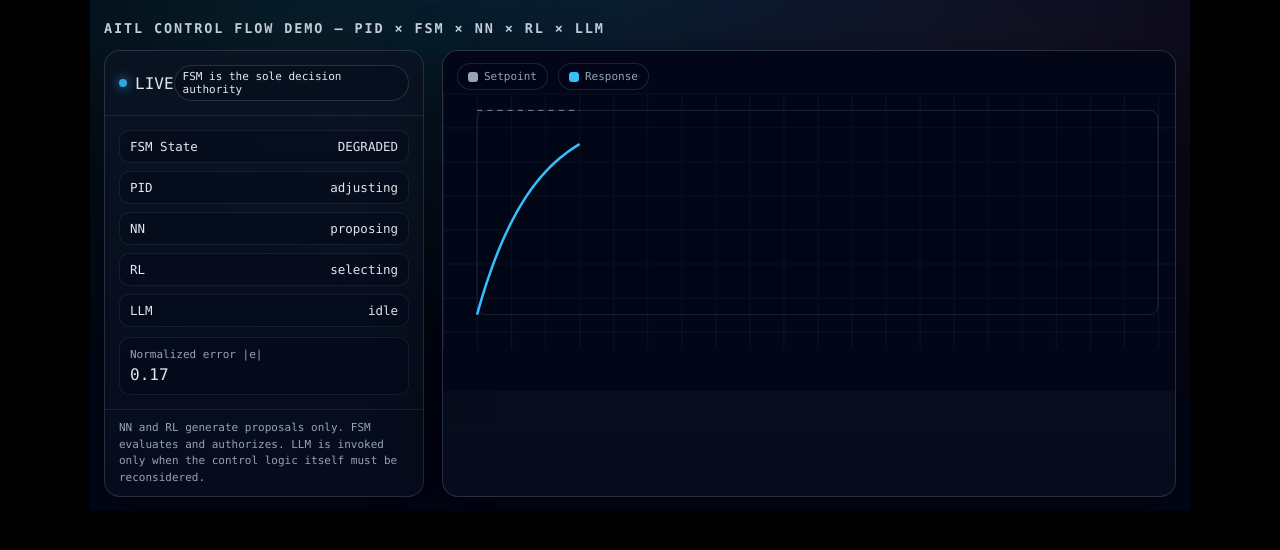
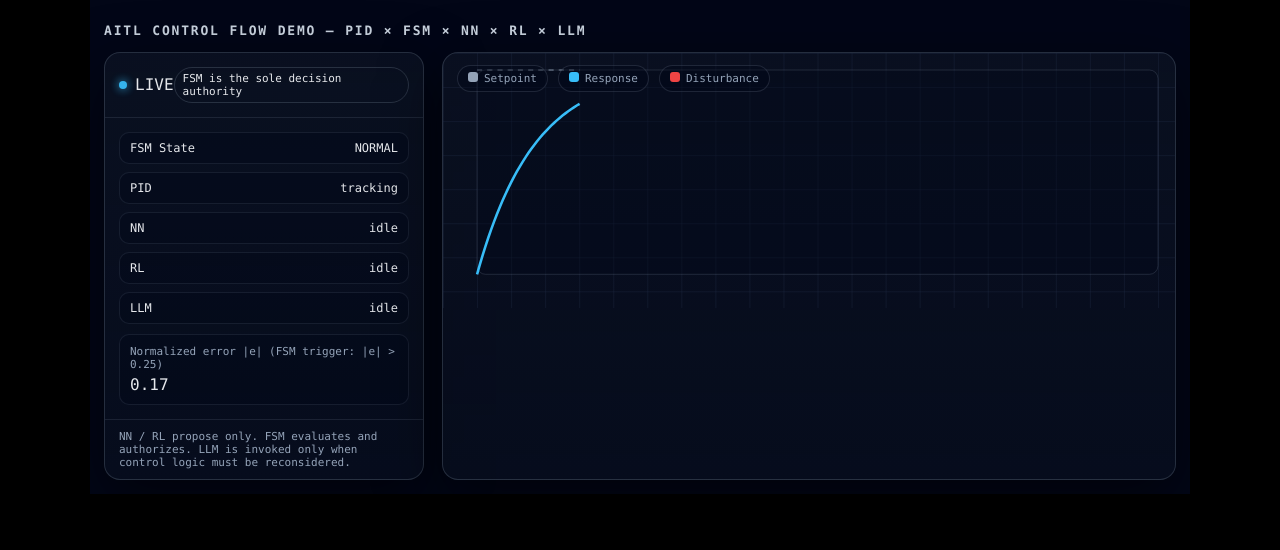
Before and after one commit to Samizo-AITL/aitl-animation-demos, a Jekyll site: the page demo/js-svg/aitl-control-flow.html, which Jekyll copies as it is, in a window 1280 px wide. Shown: the top 550 px of the page. Built offline with Jekyll 4.4.1, drawn with Linux system fonts in a browser that asks for light colours.

Commit message:
Update aitl-control-flow.html

```diff
--- a/demo/js-svg/aitl-control-flow.html
+++ b/demo/js-svg/aitl-control-flow.html
@@ -14,20 +14,14 @@
   --grid:#1f2a44;
   --shadow:0 20px 60px rgba(0,0,0,.55);
 
-  --ok:#22c55e;
-  --warn:#f59e0b;
-  --bad:#ef4444;
-
   --set:#94a3b8;
   --resp:#38bdf8;
-  --cand:#a78bfa;
-  --act:#22c55e;
+  --dist:#ef444433;
 }
 
 *{box-sizing:border-box;}
-html, body{
+html,body{
   margin:0;
-  padding:0;
   background:#000;
   color:#e5e7eb;
   font-family:ui-monospace, Menlo, Consolas, monospace;
@@ -35,20 +29,16 @@
 
 .wrap{
   max-width:1100px;
-  margin:0 auto;
+  margin:auto;
   padding:14px;
-  background:
-    radial-gradient(1200px 700px at 50% -10%, rgba(56,189,248,.12), transparent 55%),
-    radial-gradient(900px 600px at 15% 10%, rgba(34,197,94,.08), transparent 55%),
-    radial-gradient(900px 600px at 85% 20%, rgba(239,68,68,.07), transparent 55%),
-    var(--bg);
+  background:var(--bg);
 }
 
 h1{
-  font-size:13.5px;
+  font-size:13px;
   letter-spacing:.14em;
-  margin:6px 0 14px;
   color:#cbd5e1;
+  margin-bottom:14px;
 }
 
 .panel{
@@ -73,80 +63,60 @@
   align-items:center;
 }
 
-.pulseDot{
+.pulse{
   width:8px;height:8px;border-radius:50%;
   background:#38bdf8;
-  box-shadow:0 0 12px #38bdf8;
+  box-shadow:0 0 10px #38bdf8;
   animation:pulse 1.2s infinite;
-  margin-right:8px;
 }
-@keyframes pulse{0%,100%{opacity:.9;}50%{opacity:.4;}}
+@keyframes pulse{50%{opacity:.4}}
 
 .badge{
   font-size:11px;
   padding:4px 8px;
   border-radius:999px;
   border:1px solid rgba(148,163,184,.22);
-  background:rgba(2,6,23,.25);
 }
 
-.status{padding:14px;font-size:12.5px;}
-
+.status{padding:14px;font-size:12px;}
 .row{
-  display:flex;
-  justify-content:space-between;
-  padding:8px 10px;
-  margin-bottom:8px;
+  display:flex;justify-content:space-between;
+  padding:8px 10px;margin-bottom:8px;
   border-radius:10px;
+  background:rgba(2,6,23,.35);
   border:1px solid rgba(148,163,184,.12);
-  background:rgba(2,6,23,.35);
 }
 
 .kpi{
   margin-top:10px;
   padding:10px;
   border-radius:10px;
+  background:rgba(2,6,23,.35);
   border:1px solid rgba(148,163,184,.12);
-  background:rgba(2,6,23,.35);
 }
 .kpi .label{font-size:11px;color:var(--muted);}
 .kpi .num{font-size:16px;margin-top:4px;}
 
-.footerNote{
+.footer{
   padding:10px 14px;
-  border-top:1px solid rgba(148,163,184,.14);
   font-size:11px;
   color:var(--muted);
-  line-height:1.5;
+  border-top:1px solid rgba(148,163,184,.14);
 }
 
-/* ===== SVG ===== */
 .svgWrap{position:relative;}
-svg{
-  display:block;
-  width:100%;
-  height:340px;
-  background:#020617;
-}
-
 .legend{
   position:absolute;
   top:12px;left:14px;
-  font-size:11px;
-  color:var(--muted);
-  display:flex;
-  gap:10px;
+  font-size:11px;color:var(--muted);
+  display:flex;gap:10px;
 }
 .chip{
-  display:flex;align-items:center;gap:6px;
-  padding:6px 10px;
-  border-radius:999px;
+  padding:6px 10px;border-radius:999px;
+  background:rgba(2,6,23,.35);
   border:1px solid rgba(148,163,184,.18);
-  background:rgba(2,6,23,.35);
 }
-.swatch{width:10px;height:10px;border-radius:3px;}
-.sw1{background:var(--set);}
-.sw2{background:var(--resp);}
+.sw{width:10px;height:10px;border-radius:3px;display:inline-block;margin-right:6px;}
 </style>
 </head>
 
@@ -156,10 +126,11 @@
 
 <div class="panel">
 
+<!-- STATUS -->
 <div class="card">
   <div class="cardHeader">
-    <div style="display:flex;align-items:center;">
-      <span class="pulseDot"></span>LIVE
+    <div style="display:flex;align-items:center;gap:8px">
+      <span class="pulse"></span>LIVE
     </div>
     <span class="badge">FSM is the sole decision authority</span>
   </div>
@@ -172,22 +143,23 @@
     <div class="row"><span>LLM</span><span id="llm">idle</span></div>
 
     <div class="kpi">
-      <div class="label">Normalized error |e|</div>
+      <div class="label">Normalized error |e| (FSM trigger: |e| &gt; 0.25)</div>
       <div class="num" id="err">0.00</div>
     </div>
   </div>
 
-  <div class="footerNote">
-    NN and RL generate proposals only.
-    FSM evaluates and authorizes.
-    LLM is invoked only when the control logic itself must be reconsidered.
+  <div class="footer">
+    NN / RL propose only. FSM evaluates and authorizes.
+    LLM is invoked only when control logic must be reconsidered.
   </div>
 </div>
 
+<!-- GRAPH -->
 <div class="card svgWrap">
   <div class="legend">
-    <div class="chip"><span class="swatch sw1"></span>Setpoint</div>
-    <div class="chip"><span class="swatch sw2"></span>Response</div>
+    <div class="chip"><span class="sw" style="background:var(--set)"></span>Setpoint</div>
+    <div class="chip"><span class="sw" style="background:var(--resp)"></span>Response</div>
+    <div class="chip"><span class="sw" style="background:#ef4444"></span>Disturbance</div>
   </div>
 
   <svg viewBox="0 0 860 300">
@@ -201,6 +173,9 @@
     <rect x="40" y="20" width="800" height="240" rx="10"
           fill="rgba(2,6,23,.35)" stroke="rgba(148,163,184,.22)"/>
 
+    <!-- disturbance -->
+    <rect id="dist" y="20" height="240" fill="var(--dist)" visibility="hidden"/>
+
     <path id="setPath" stroke="#94a3b8" stroke-dasharray="6 6" fill="none"/>
     <path id="pidPath" stroke="#38bdf8" stroke-width="3" fill="none"/>
   </svg>
@@ -212,8 +187,9 @@
 <script>
 const N=240, SET=1.0;
 const X0=40,Y0=20,W=800,H=240;
+const DIST_START=70, DIST_END=120;
 
-const fsmEl=document.getElementById("fsm");
+const fsmEl=fsm=document.getElementById("fsm");
 const pidEl=document.getElementById("pid");
 const nnEl=document.getElementById("nn");
 const rlEl=document.getElementById("rl");
@@ -222,60 +198,54 @@
 
 const pidPath=document.getElementById("pidPath");
 const setPath=document.getElementById("setPath");
+const distEl=document.getElementById("dist");
 
-let i=0;
-let Kp=0.9;
-let fsm="NORMAL";
-
+let i=0, Kp=0.9, fsmState="NORMAL";
 const px=[], sx=[];
 const X=i=>X0+(i/(N-1))*W;
 const Y=v=>Y0+H-(v*H);
-
-function path(p,n){
-  if(n<2) return "";
-  return "M "+p.slice(0,n).map(q=>q.x+" "+q.y).join(" L ");
-}
+const path=(p,n)=>n<2?"":"M "+p.slice(0,n).map(q=>q.x+" "+q.y).join(" L ");
 
 function step(){
   let y=SET*(1-Math.exp(-Kp*i/18));
-  if(i>70&&i<120) y-=0.32;
+  const disturbed=(i>DIST_START && i<DIST_END);
+  if(disturbed) y-=0.32;
 
   const e=Math.abs(SET-y);
   errEl.textContent=e.toFixed(2);
 
-  if(e>0.22 && fsm==="NORMAL"){
-    fsm="DEGRADED";
-    nnEl.textContent="proposing";
-    rlEl.textContent="selecting";
+  if(disturbed && i===DIST_START){
+    distEl.setAttribute("x",X(DIST_START));
+    distEl.setAttribute("width",X(DIST_END)-X(DIST_START));
+    distEl.setAttribute("visibility","visible");
+    fsmState="DISTURBANCE_DETECTED";
   }
 
-  if(fsm==="DEGRADED" && i===150){
+  if(fsmState==="DISTURBANCE_DETECTED" && e>0.25){
+    fsmState="SAFE_CONTROL";
+    nnEl.textContent="proposal: gain up";
+    rlEl.textContent="evaluating";
     Kp=2.1;
-    fsm="RECOVERY";
-    llmEl.textContent="proposal adopted";
   }
 
-  if(fsm==="RECOVERY" && e<0.1){
-    fsm="NORMAL";
+  if(!disturbed && fsmState==="SAFE_CONTROL" && e<0.1){
+    fsmState="NORMAL";
     nnEl.textContent="idle";
     rlEl.textContent="idle";
-    llmEl.textContent="idle";
+    distEl.setAttribute("visibility","hidden");
+    Kp=0.9;
   }
 
-  fsmEl.textContent=fsm;
-  pidEl.textContent=fsm==="NORMAL"?"tracking":"adjusting";
+  fsmEl.textContent=fsmState;
+  pidEl.textContent=fsmState==="NORMAL"?"tracking":"adjusting";
 
   px[i]={x:X(i),y:Y(Math.max(0,Math.min(1.05,y)))};
   sx[i]={x:X(i),y:Y(SET)};
-
   pidPath.setAttribute("d",path(px,i+1));
   setPath.setAttribute("d",path(sx,i+1));
 
   i++;
-  if(i>=N){
-    i=0;fsm="NORMAL";Kp=0.9;
-    px.length=0;sx.length=0;
-  }
+  if(i>=N){i=0;px.length=0;sx.length=0;fsmState="NORMAL";}
   requestAnimationFrame(step);
 }
 step();
```
